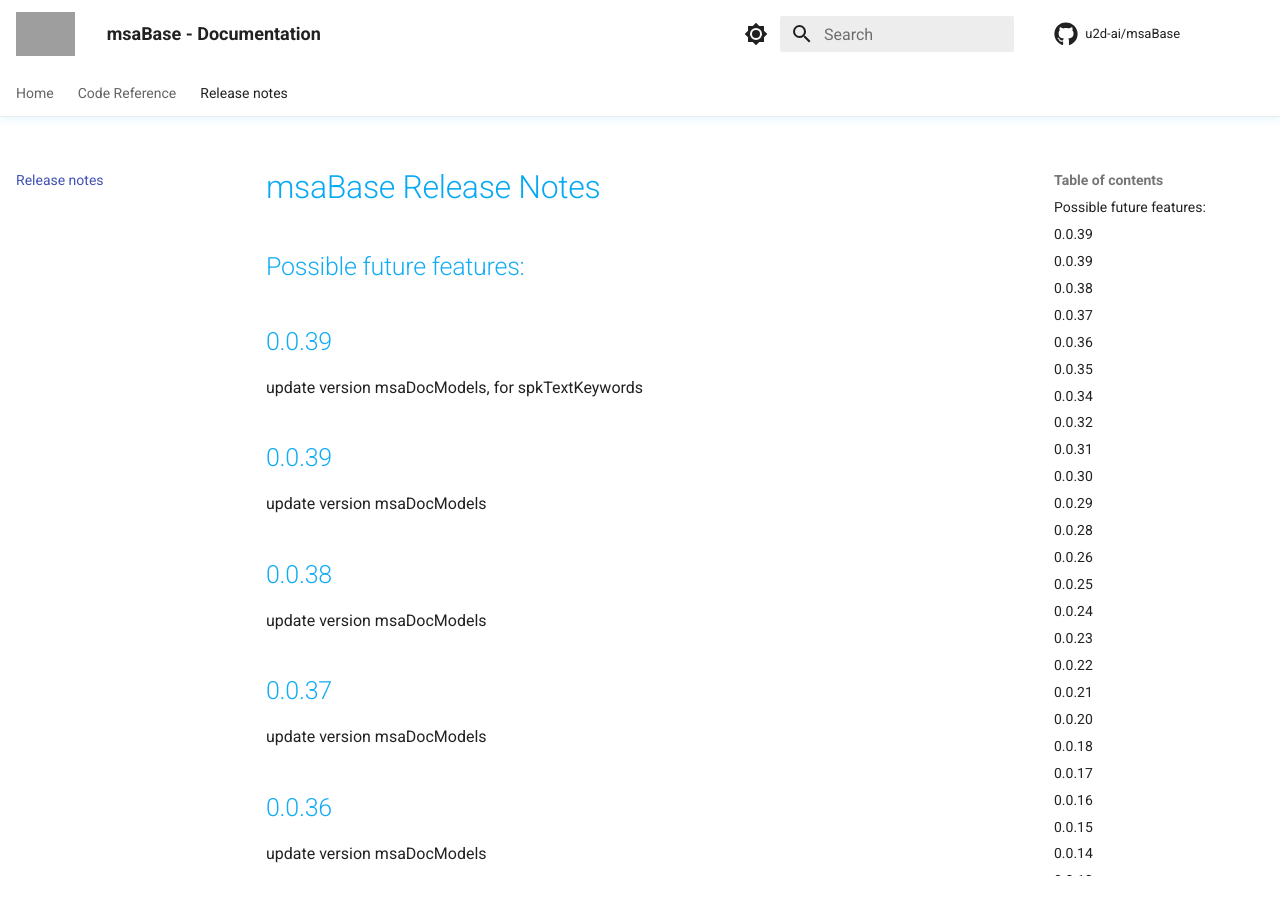
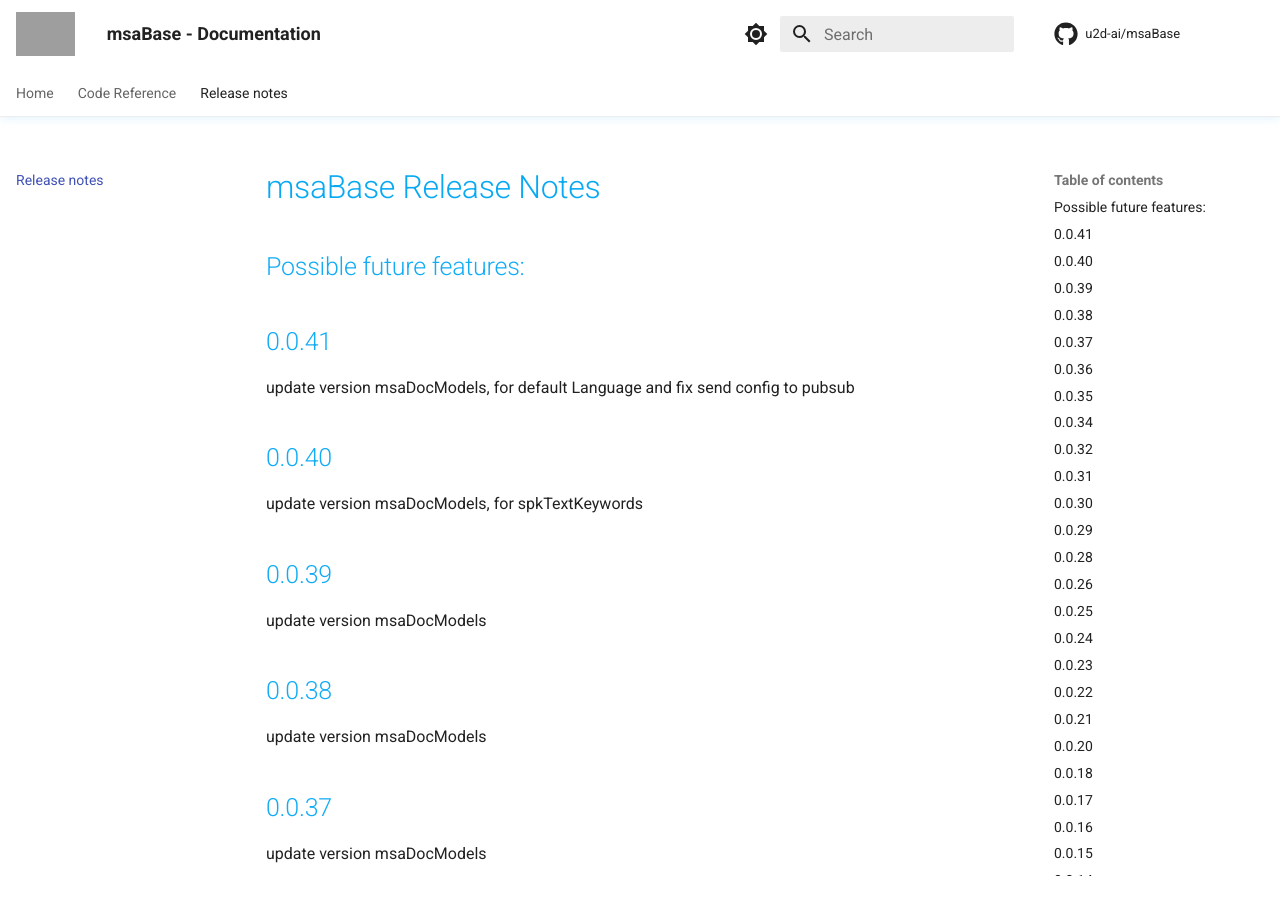
Before and after one commit to u2d-ai/msaBase, an MkDocs documentation site: the page built from docs/release-notes.md, in a window 1280 px wide and 900 px high. Built offline with MkDocs 1.6.1 and Material for MkDocs 9.7.7, drawn with Linux system fonts in a browser that asks for light colours; comment, search, counter and statistics services are not loaded; grey boxes are pictures that could not be loaded.

Commit message:
fix: update version msaDocModels, for default Language and fix send config to pubsub

```diff
--- a/docs/release-notes.md
+++ b/docs/release-notes.md
@@ -1,7 +1,11 @@
 # msaBase Release Notes
 ## Possible future features:
 
-## 0.0.39
+## 0.0.41
+
+update version msaDocModels, for default Language and fix send config to pubsub
+
+## 0.0.40
 
 update version msaDocModels, for spkTextKeywords
 
--- a/msaBase/__init__.py
+++ b/msaBase/__init__.py
@@ -1,7 +1,7 @@
 import glob
 from os.path import basename, dirname, isfile, join
 
-version = "0.0.40"
+version = "0.0.41"
 __author__ = "Stefan Welcker"
 __copyright__ = "Copyright 2022, U2D.ai"
 __license__ = "MIT"
--- a/requirements.txt
+++ b/requirements.txt
@@ -1,6 +1,6 @@
 # MSA Dependencies
 msaFileSystem==0.0.3 # Agnostic Abstract Filesystem API which allows to use S3, GCS, Azure Datalake, your local FS, Youtube etc Optimized for use with FastAPI/Pydantic.
-msaDocModels==0.0.36 # MSA Document Pydantic Models and Schemas, used to store Parser, NLP, NLU and AI results for processed documents
+msaDocModels==0.0.37 # MSA Document Pydantic Models and Schemas, used to store Parser, NLP, NLU and AI results for processed documents
 
 # FastAPI related Dependencies
 fastapi[all]==0.86.0 # FastAPI framework, high performance, easy to learn, fast to code, ready for production
```
Also changed, not shown: 2 other files.
